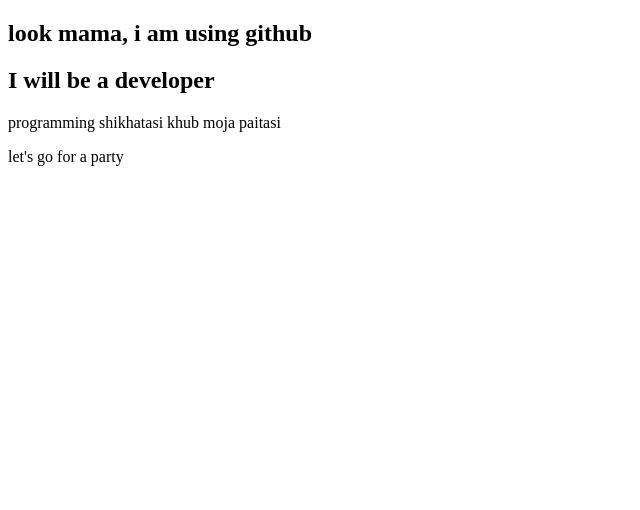
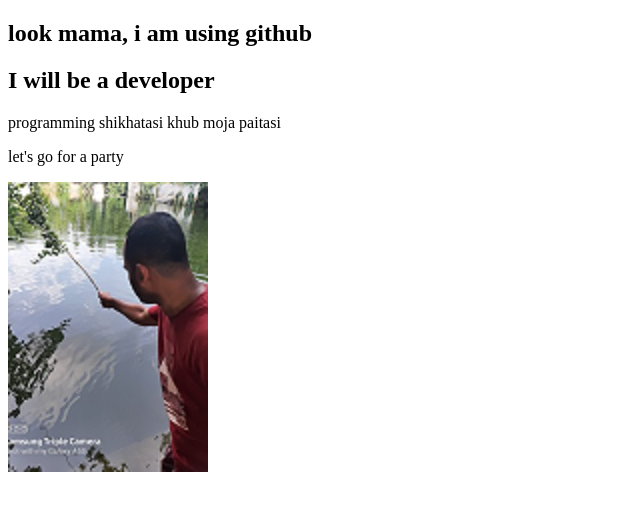
Before and after one commit to dipuorko/my-new-website, a plain HTML site: page index.html in a window 1280 px wide. Shown: the whole page, without its empty margins (0-640 px from the left). Drawn offline with Linux system fonts and the light colour scheme.

Commit message:
new image

```diff
--- a/index.html
+++ b/index.html
@@ -10,5 +10,6 @@
     <h2>I will be a developer</h2>
     <p>programming shikhatasi khub moja paitasi</p>
     <p>let's go for a party</p>
+    <img src="20200814_171503.jpg" alt="">
 </body>
 </html>
```
Also changed, not shown: 20200814_171503.jpg (added).
